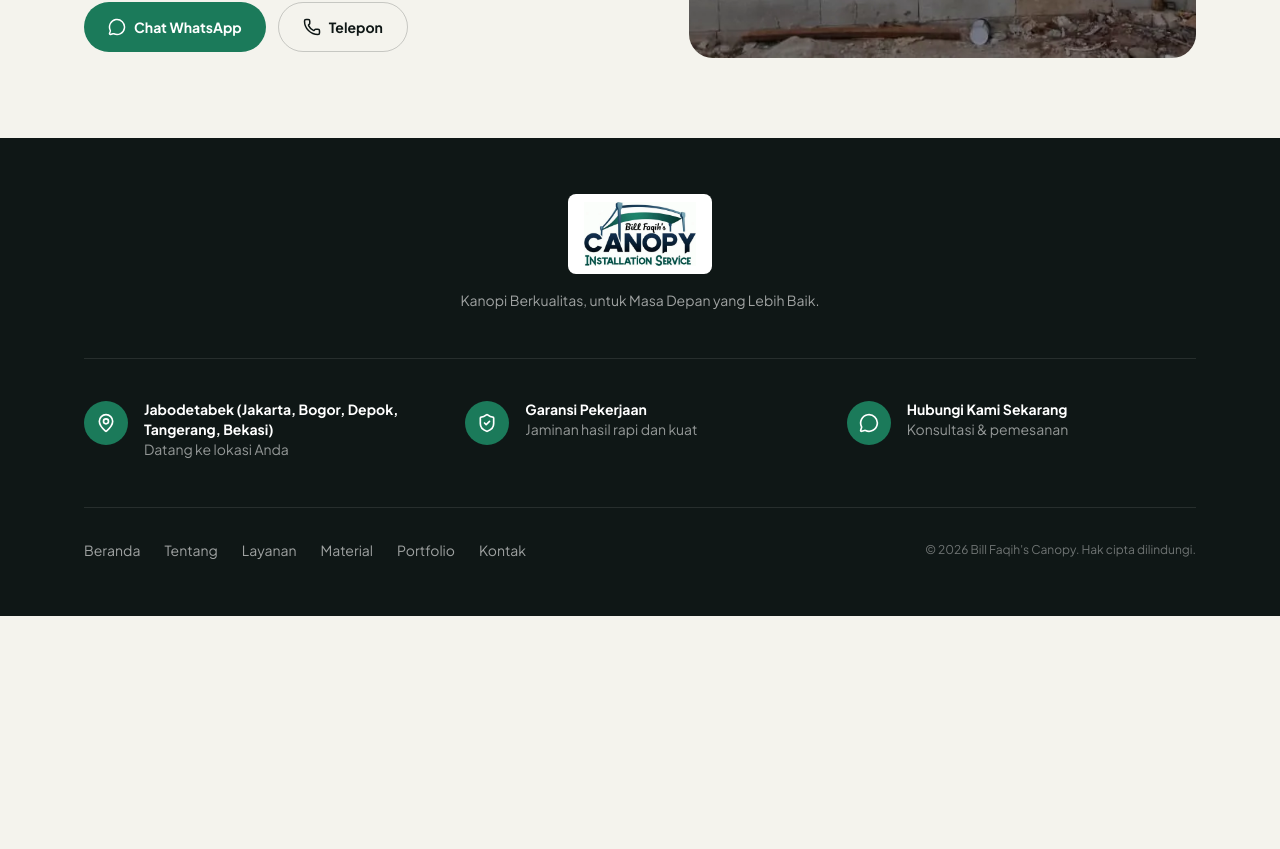
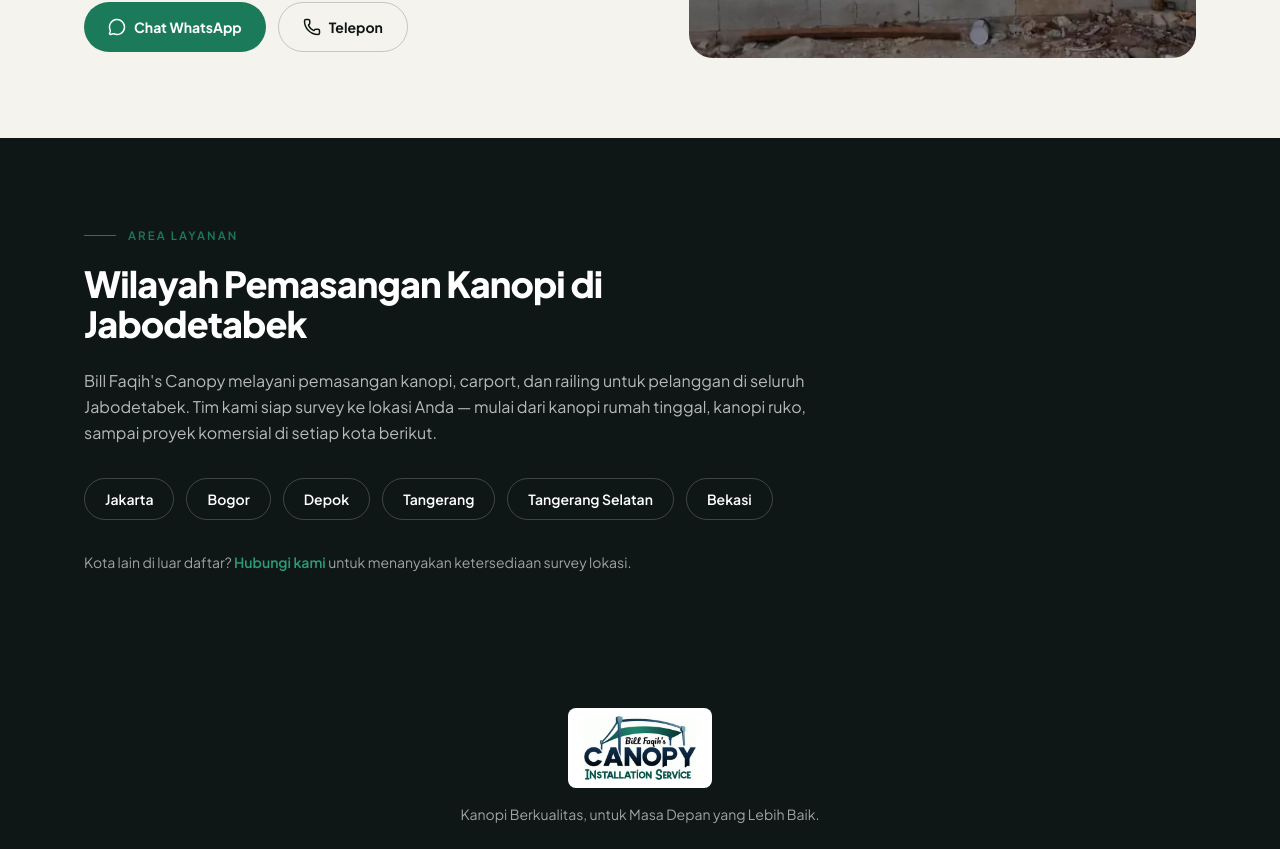
Before and after one commit to kanopibill/billFaqihCanopy, a Next.js app: page /kontak in a window 1280 px wide. Shown: the part 720-1569 px from the top of the page. Before the commit the page ends 1336 px from the top, so only its background shows below. Built offline with nearby package versions, Linux system fonts and the light colour scheme.

Commit message:
seo: OG image JPG, WebSite schema, LocalBusiness hours/area, section area layanan

```diff
--- a/app/kontak/page.tsx
+++ b/app/kontak/page.tsx
@@ -1,5 +1,6 @@
 import type { Metadata } from "next";
 import Image from "next/image";
+import Link from "next/link";
 import { Phone, Mail, MapPin, Clock, MessageCircle } from "lucide-react";
 import SectionLabel from "@/components/section-label";
 import Breadcrumbs from "@/components/breadcrumbs";
@@ -25,11 +26,19 @@
   "@id": `${SITE.url}/#organization`,
   name: SITE.name,
   url: SITE.url,
+  image: `${SITE.url}/images/og-cover.jpg`,
   description: SITE.description,
   telephone: SITE.phone,
   email: SITE.email,
-  address: { "@type": "PostalAddress", addressLocality: SITE.address },
-  areaServed: SITE.area,
+  priceRange: "$$",
+  address: { "@type": "PostalAddress", addressCountry: "ID", addressRegion: SITE.address },
+  areaServed: SITE.cities,
+  openingHoursSpecification: {
+    "@type": "OpeningHoursSpecification",
+    dayOfWeek: ["Monday", "Tuesday", "Wednesday", "Thursday", "Friday", "Saturday"],
+    opens: "08:00",
+    closes: "17:00",
+  },
 };
 
 export default function KontakPage() {
@@ -91,6 +100,42 @@
         </div>
       </section>
 
+      <section className="bg-ink text-white">
+        <div className="mx-auto max-w-6xl px-5 py-20">
+          <SectionLabel>Area Layanan</SectionLabel>
+          <h2 className="mt-5 max-w-2xl text-3xl font-extrabold tracking-tight sm:text-4xl">
+            Wilayah Pemasangan Kanopi di Jabodetabek
+          </h2>
+          <p className="mt-6 max-w-3xl leading-relaxed text-white/70">
+            Bill Faqih&apos;s Canopy melayani pemasangan kanopi, carport, dan railing untuk
+            pelanggan di seluruh Jabodetabek. Tim kami siap survey ke lokasi Anda — mulai dari
+            kanopi rumah tinggal, kanopi ruko, sampai proyek komersial di setiap kota berikut.
+          </p>
+
+          <ul className="mt-8 flex flex-wrap gap-3">
+            {SITE.cities.map((city) => (
+              <li
+                key={city}
+                className="rounded-full border border-white/20 px-5 py-2.5 text-sm font-semibold"
+              >
+                {city}
+              </li>
+            ))}
+          </ul>
+
+          <p className="mt-8 text-sm text-white/60">
+            Kota lain di luar daftar?{" "}
+            <Link
+              href="/layanan/"
+              className="font-semibold text-brand-light hover:underline"
+            >
+              Hubungi kami
+            </Link>{" "}
+            untuk menanyakan ketersediaan survey lokasi.
+          </p>
+        </div>
+      </section>
+
       <script
         type="application/ld+json"
         dangerouslySetInnerHTML={{ __html: JSON.stringify(jsonLd) }}
--- a/app/layout.tsx
+++ b/app/layout.tsx
@@ -11,8 +11,10 @@
   display: "swap",
 });
 
-const organizationLd = {
+const jsonLd = {
   "@context": "https://schema.org",
+  "@graph": [
+    {
       "@type": "Organization",
       "@id": `${SITE.url}/#organization`,
       name: SITE.name,
@@ -27,6 +29,17 @@
         areaServed: SITE.area,
         availableLanguage: ["Indonesian"],
       },
+    },
+    {
+      "@type": "WebSite",
+      "@id": `${SITE.url}/#website`,
+      url: SITE.url,
+      name: SITE.name,
+      alternateName: SITE.alternateName,
+      publisher: { "@id": `${SITE.url}/#organization` },
+      inLanguage: "id",
+    },
+  ],
 };
 
 export const metadata: Metadata = {
@@ -44,12 +57,13 @@
     siteName: SITE.name,
     title: `${SITE.name} — Jasa Pasang Kanopi & Carport Jabodetabek`,
     description: SITE.description,
-    images: [{ url: "/images/hero-carport-senja.webp", width: 1920, height: 1080 }],
+    images: [{ url: "/images/og-cover.jpg", width: 1200, height: 630, alt: SITE.name }],
   },
   twitter: {
     card: "summary_large_image",
     title: `${SITE.name} — Jasa Pasang Kanopi & Carport Jabodetabek`,
     description: SITE.description,
+    images: ["/images/og-cover.jpg"],
   },
   robots: { index: true, follow: true },
   verification: { google: "4eHkM2P11xe4i18AQ83DQhiGnuGaJmx5avHIfQr9t0U" },
@@ -64,7 +78,7 @@
         <SiteFooter />
         <script
           type="application/ld+json"
-          dangerouslySetInnerHTML={{ __html: JSON.stringify(organizationLd) }}
+          dangerouslySetInnerHTML={{ __html: JSON.stringify(jsonLd) }}
         />
       </body>
     </html>
--- a/lib/site.ts
+++ b/lib/site.ts
@@ -10,6 +10,14 @@
   email: "halo@billfaqihcanopy.id",
   address: "Jabodetabek",
   area: "Jabodetabek (Jakarta, Bogor, Depok, Tangerang, Bekasi)",
+  cities: [
+    "Jakarta",
+    "Bogor",
+    "Depok",
+    "Tangerang",
+    "Tangerang Selatan",
+    "Bekasi",
+  ],
   keywords: [
     "jasa pasang kanopi",
     "kanopi carport",
```
Also changed, not shown: public/images/og-cover.jpg (added). Lines whose indentation alone changed are shown as unchanged.
